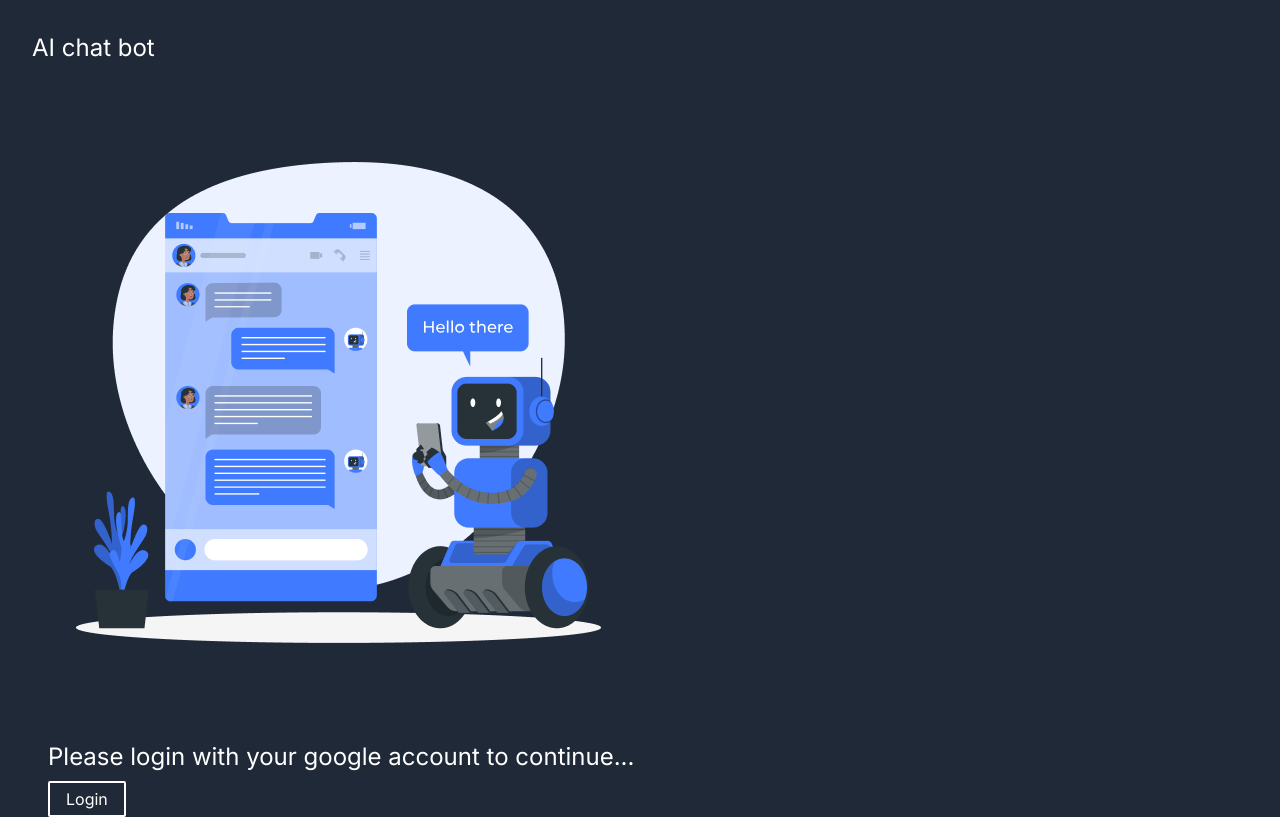
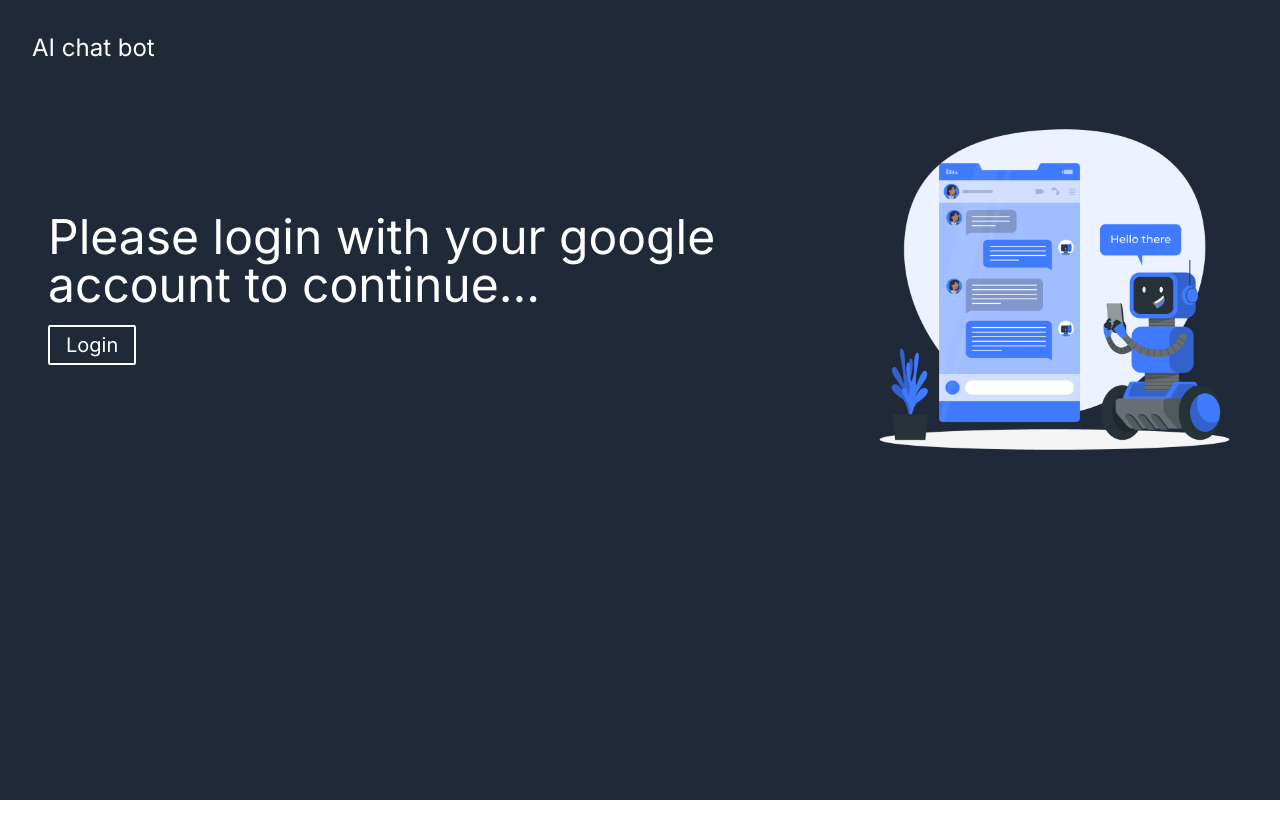
Before and after one commit to Macky151203/ai-chat, a Next.js app: page / in a window 1280 px wide. Built offline with nearby package versions, Linux system fonts and the light colour scheme.

Commit message:
made some changes

```diff
--- a/app/maincomp/page.jsx
+++ b/app/maincomp/page.jsx
@@ -54,7 +54,9 @@ export default function Chat() {
           ? messages.map(m => (
             <div key={m.id} className="whitespace-pre-wrap items-start  flex py-1 m-1 shadow-sm ">
 
-            {m.role === 'user' ? `${username}: ` : 'AI: '}
+
+
+            <div className='mt-2'>{m.role === 'user' ? `${username}: ` : 'AI: '}</div>
               <div className={`p-2 px-2 bg-slate-500 rounded-md   ${m.role==='user'?`w-3/4`:'w-full'} `}>{m.content}</div>
 
 
--- a/app/page.jsx
+++ b/app/page.jsx
@@ -73,10 +73,10 @@ export default function Register() {
         <div className='text-2xl ml-4 mt-4 md:ml-8 md:mt-8 text-white flex  justify-start'>
             <div>AI chat bot</div>
         </div>
-        <div className='flex flex-row justify-between items-center flex-wrap-reverse'>
-          <div className='flex flex-col ml-4 md:ml-12 text-white space-y-2'>
-            <div className='text-2xl'>Please login with your google account to continue...</div>
-            <div><button onClick={signUpWithGoogle} className='rounded-sm bg-transparent border-2 border-white p-1 px-4 hover:bg-white hover:text-black'>Login</button></div>
+        <div className='flex flex-col-reverse md:flex-row justify-center items-center '>
+          <div className='flex flex-col ml-4 md:ml-12 text-white space-y-4'>
+            <div className='text-2xl md:text-5xl'>Please login with your google account to continue...</div>
+            <button onClick={signUpWithGoogle} className=' rounded-sm text-xl bg-transparent border-2 w-fit border-white p-1 px-4 hover:bg-white hover:text-black'>Login</button>
           </div>
           <div>
             <Image src={hero} />
```
